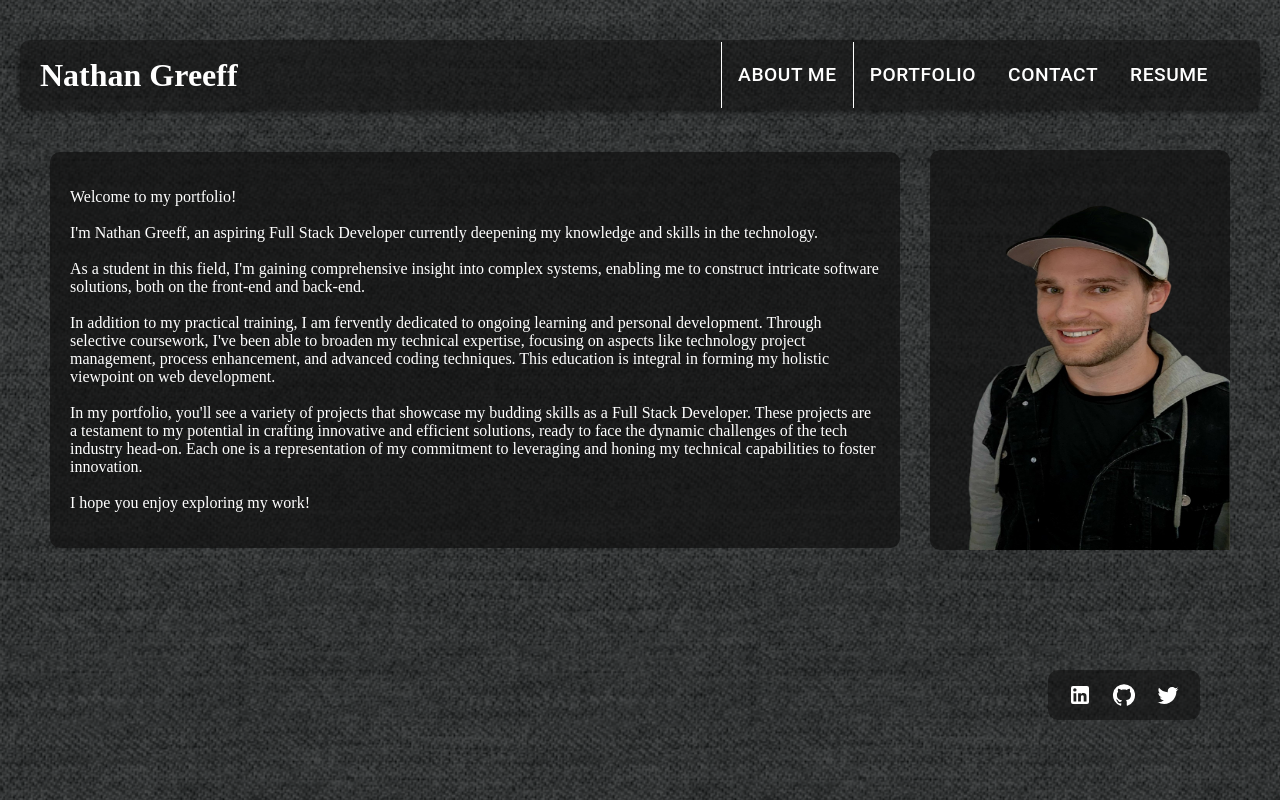
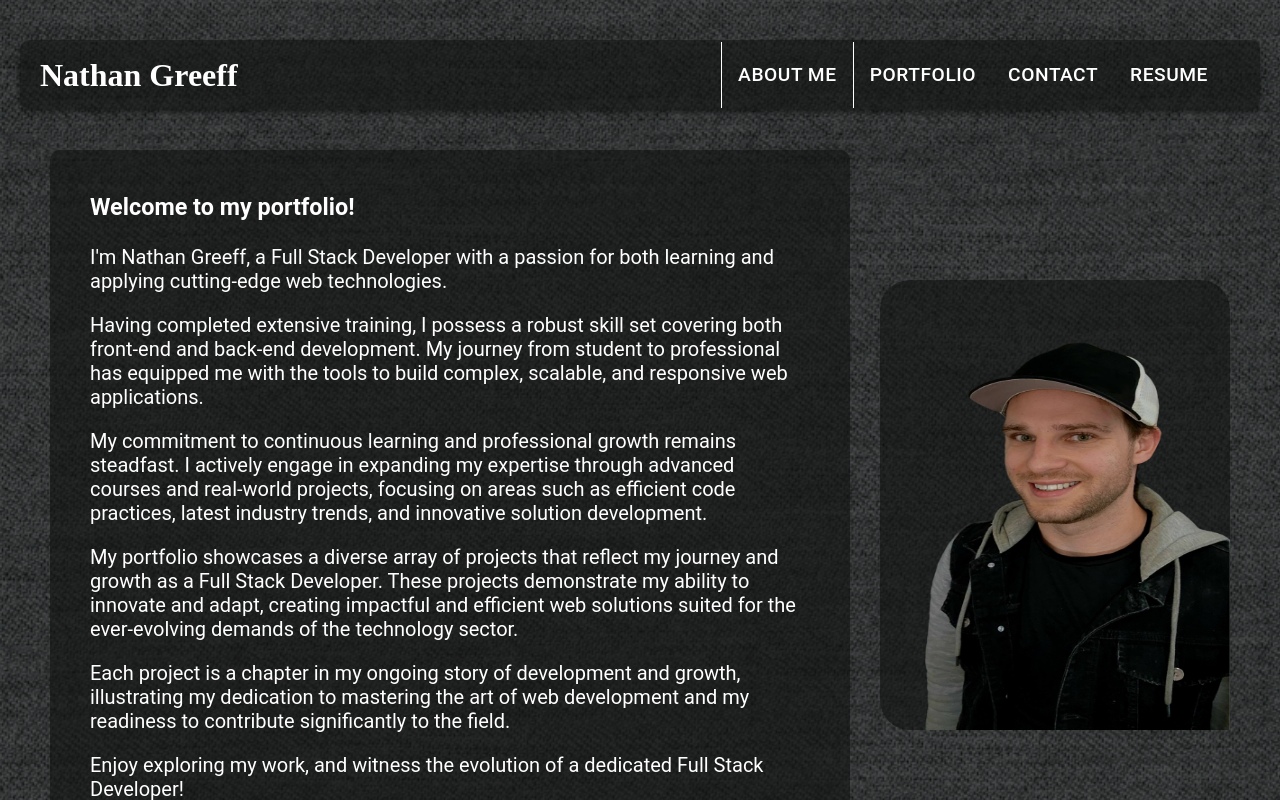
Before and after one commit to NateGreeff/Nate-Portfolio, a React (Vite) app: page / in a window 1280 px wide. Shown: the top 800 px of the page. Built offline with nearby package versions, Linux system fonts and the light colour scheme.

Commit message:
Cleaned up about me section

```diff
--- a/src/pages/AboutMe/AboutMe.css
+++ b/src/pages/AboutMe/AboutMe.css
@@ -7,20 +7,22 @@
 }
 
 .about {
-    background-color: rgb(17, 17, 17, 0.7);
     border-radius: 10px;
 }
 
 .textSection {
     width: 70%;
-    padding: 20px;
+    padding: 20px 40px 40px 40px;
+    font: 20px 'Roboto', sans-serif;
 }
 
 .imgSection {
     margin-left: 30px;
+    border-radius: 30px;
+    user-select: none;
 }
 
 .imgSection, .imgSection img {
-    height: 400px;
-    width: 300px;
+    height: 450px;
+    width: 350px;
 }
--- a/src/pages/AboutMe/AboutMe.jsx
+++ b/src/pages/AboutMe/AboutMe.jsx
@@ -4,26 +4,16 @@ export default function AboutMe() {
     return (
         <>
             <section className="aboutContainer">
-                <section className="textSection about">
-                    <p>
-                        Welcome to my portfolio!
-                        <br /><br />
-                        I'm Nathan Greeff, an aspiring Full Stack Developer currently deepening my knowledge and skills in the technology.
-                        <br /><br />
-                        As a student in this field, I'm gaining comprehensive insight into complex systems, enabling me to construct intricate software solutions, both on the front-end and back-end.
-                        <br /><br />
-                        In addition to my practical training, I am fervently dedicated to ongoing learning and personal development.
-                        Through selective coursework, I've been able to broaden my technical expertise, focusing on aspects like technology project management, process enhancement, and advanced coding techniques.
-                        This education is integral in forming my holistic viewpoint on web development.
-                        <br /><br />
-                        In my portfolio, you'll see a variety of projects that showcase my budding skills as a Full Stack Developer.
-                        These projects are a testament to my potential in crafting innovative and efficient solutions, ready to face the dynamic challenges of the tech industry head-on.
-                        Each one is a representation of my commitment to leveraging and honing my technical capabilities to foster innovation.
-                        <br /><br />
-                        I hope you enjoy exploring my work!
-                    </p>
+                <section className="textSection about background">
+                    <h3>Welcome to my portfolio!</h3>
+                        <p>I'm Nathan Greeff, a Full Stack Developer with a passion for both learning and applying cutting-edge web technologies.</p>
+                        <p>Having completed extensive training, I possess a robust skill set covering both front-end and back-end development. My journey from student to professional has equipped me with the tools to build complex, scalable, and responsive web applications.</p>
+                        <p>My commitment to continuous learning and professional growth remains steadfast. I actively engage in expanding my expertise through advanced courses and real-world projects, focusing on areas such as efficient code practices, latest industry trends, and innovative solution development.</p>
+                        <p>My portfolio showcases a diverse array of projects that reflect my journey and growth as a Full Stack Developer. These projects demonstrate my ability to innovate and adapt, creating impactful and efficient web solutions suited for the ever-evolving demands of the technology sector.</p>
+                        <p>Each project is a chapter in my ongoing story of development and growth, illustrating my dedication to mastering the art of web development and my readiness to contribute significantly to the field.</p>
+                        <p>Enjoy exploring my work, and witness the evolution of a dedicated Full Stack Developer!</p>
                 </section>
-                <section className="imgSection about">
+                <section className="imgSection about background">
                     <img src="src/assets/img/Photo of Nathan.png" alt="Picture of Nate" />
                 </section>
             </section>
```
